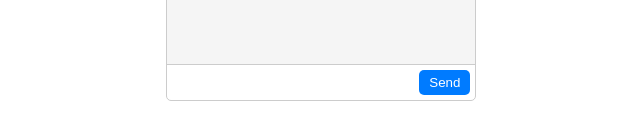
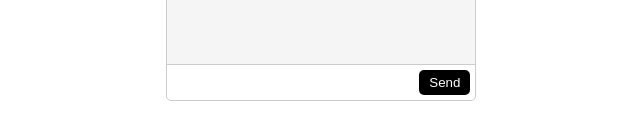
Before and after one commit to jcpe/ReMind-Chatbot-5, a React app: page / in a window 1280 px wide. Shown: the part 550-690 px from the top of the page, without its empty margins (320-960 px from the left). Built offline with nearby package versions, Linux system fonts and the light colour scheme.

Commit message:
Black BG

```diff
--- a/src/styles.css
+++ b/src/styles.css
@@ -80,7 +80,7 @@ body.dark .message.bot {
 }
 
 .input-area button {
-  background-color: #007bff;
+  background-color: #000;
   color: #ffffff;
   border: none;
   border-radius: 5px;
```
